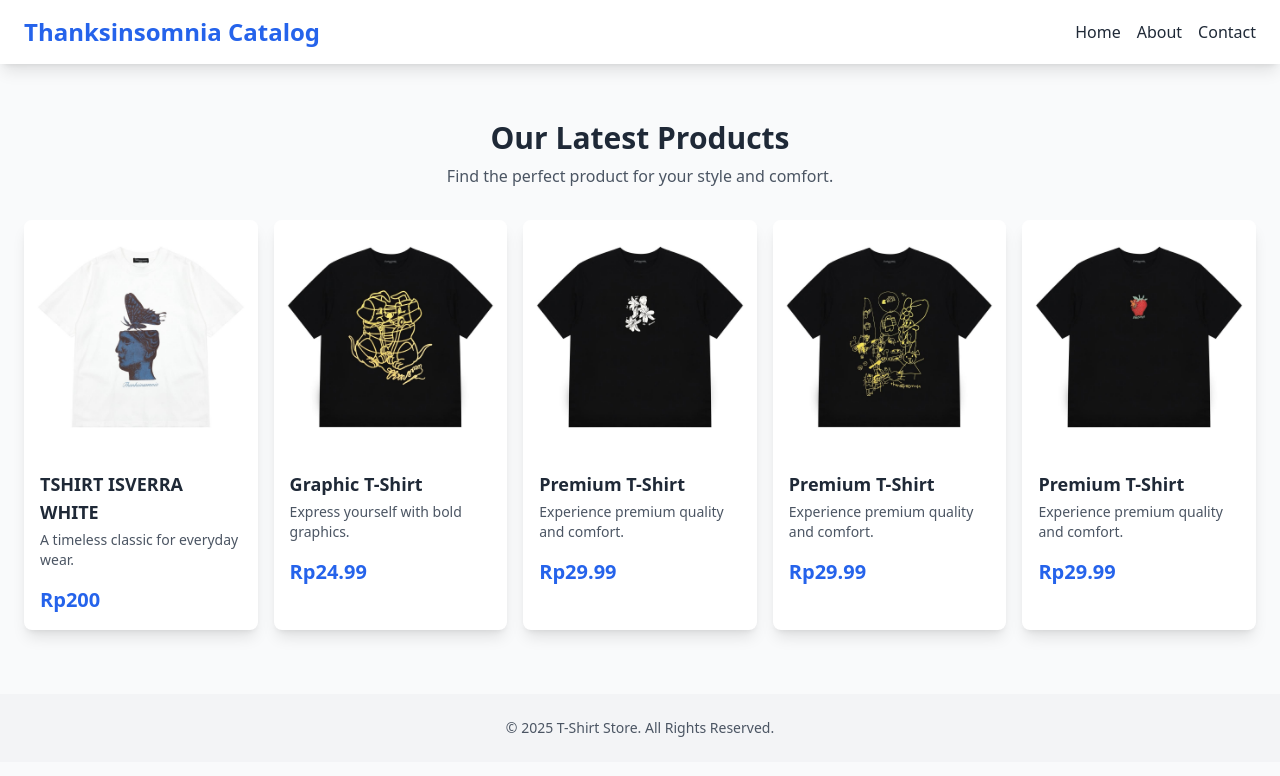
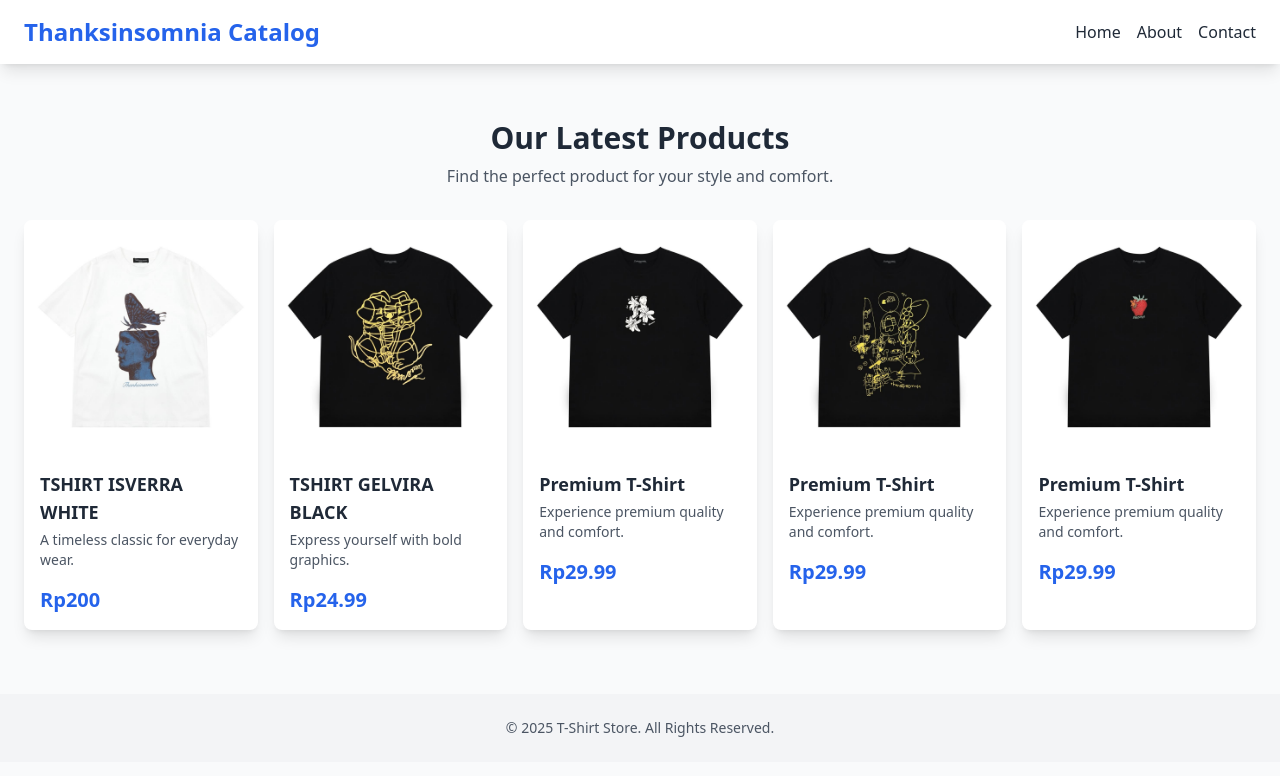
Before and after one commit to ziiapayaa/wave2east, a Next.js app: page / in a window 1280 px wide. Shown: the top 776 px of the page. Built offline with nearby package versions, Linux system fonts and the light colour scheme.

Commit message:
Fariz: Mengupdate nama product.

```diff
--- a/data/products.ts
+++ b/data/products.ts
@@ -8,7 +8,7 @@ export const products = [
   },
   {
     id: 2,
-    name: 'Graphic T-Shirt',
+    name: 'TSHIRT GELVIRA BLACK',
     price: 24.99,
     image: '/images/product2.jpg',
     description: 'Express yourself with bold graphics.',
```
Also changed, not shown: 1 other file (tests, documents, lock files or other folders).
